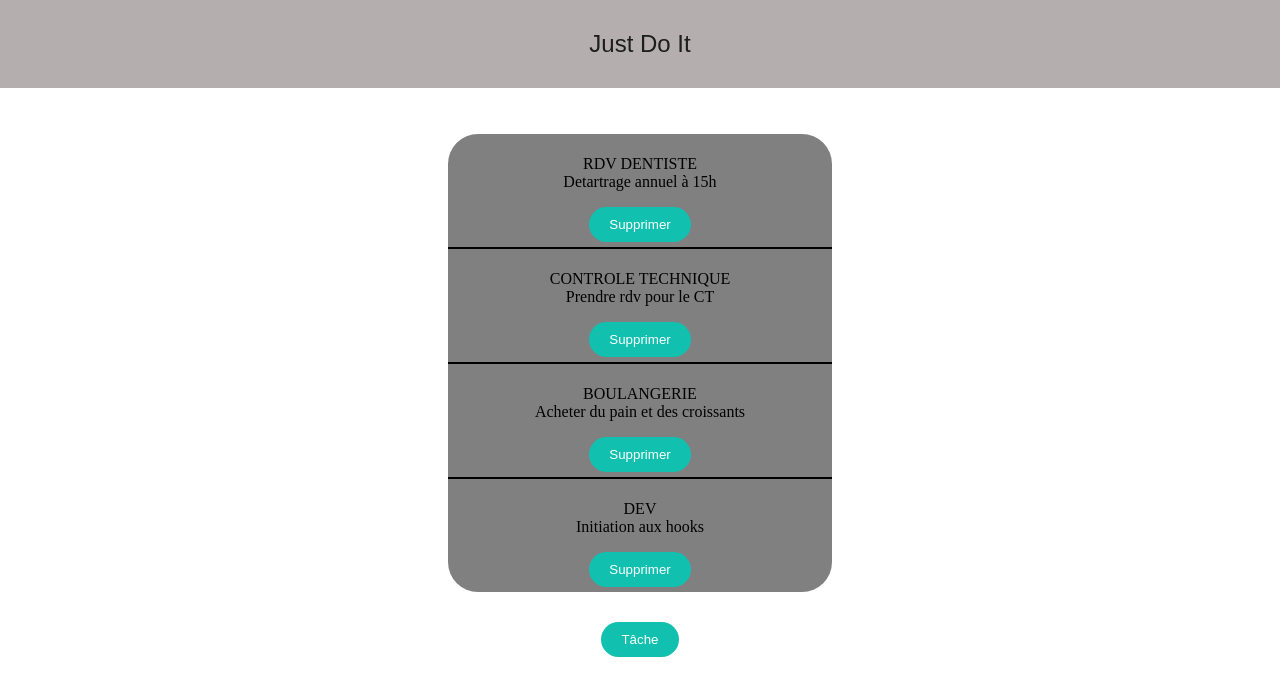
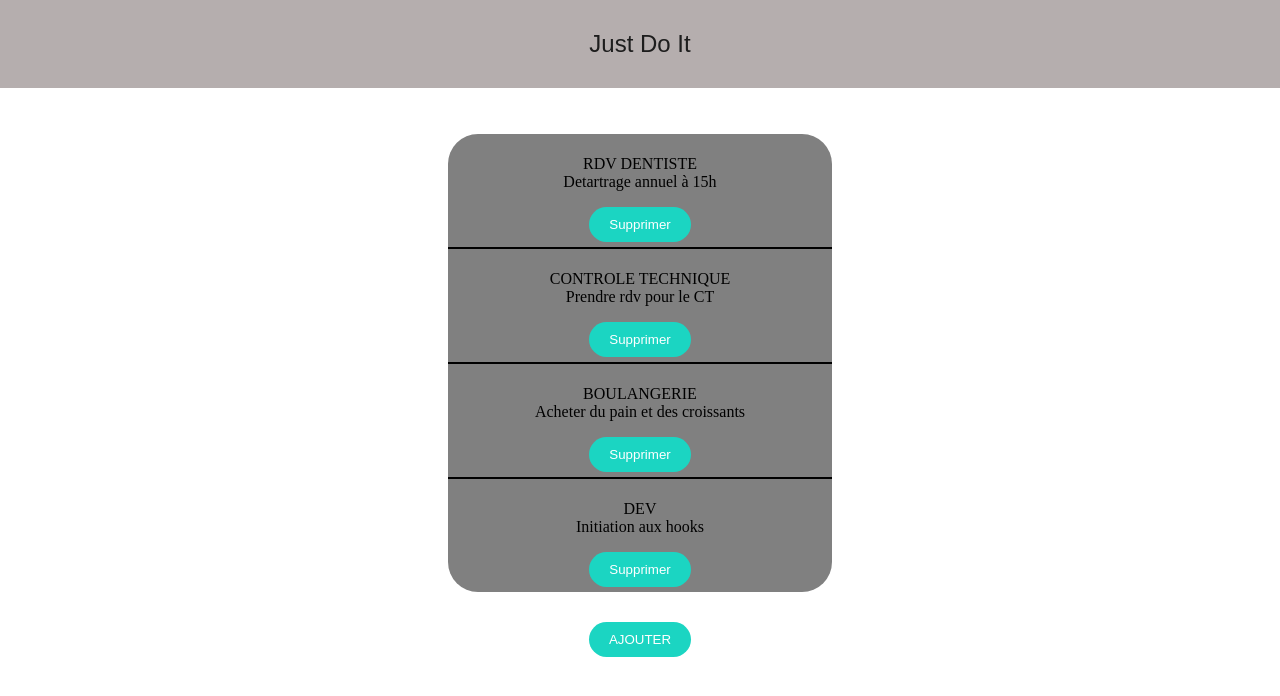
Before and after one commit to moustii/todolist, a React (Create React App) app: page / in a window 1280 px wide. Shown: the top 696 px of the page. Built offline with nearby package versions, Linux system fonts and the light colour scheme.

Commit message:
adding handleDeleteTask to delete a task

```diff
--- a/src/App.js
+++ b/src/App.js
@@ -20,7 +20,7 @@ function App() {
             <Tasks/>
 
             <Button click={changeAddFormState}>
-                Tâche
+                AJOUTER
             </Button>
 
         </div>
--- a/src/components/Button/Button.module.css
+++ b/src/components/Button/Button.module.css
@@ -1,7 +1,7 @@
 .taskButton {
     display: block;
     color: #fff;
-    background-color: rgb(17, 192, 174);
+    background-color: rgb(27, 213, 194);
     padding: 10px 20px;
     border: 0px;
     border-radius: 30px;
@@ -10,5 +10,6 @@
 }
 
 .taskButton:hover {
+    background-color: grey;
     transform: scale(1.1);
 }
--- a/src/containers/Tasks/Tasks.js
+++ b/src/containers/Tasks/Tasks.js
@@ -13,18 +13,27 @@ class Tasks extends Component {
         ],
     };
 
+    handleDeleteTask = (id) => {
+        const taskIndex = this.state.tasks.findIndex(task => {
+            return task.id === id
+        });
+        const copyTasks = [...this.state.tasks];
+        copyTasks.splice(taskIndex, 1);
+        this.setState({tasks:copyTasks});
+    }
+
 
     render() {
-        console.log(this.state.tasks);
         return (
             <div className='tasks-list'>
                 {
                     this.state.tasks.map(task => {
                         return (
-                            <div className='task'>
+                            <div className='task' key={task.id}>
                                 <Task
                                     title={task.title.toUpperCase()}
                                     description={task.description}
+                                    delete={() => this.handleDeleteTask(task.id)}
                                 />
                             </div>
                         )
```
